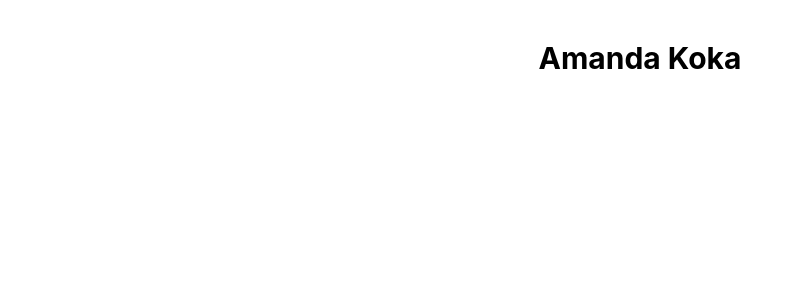
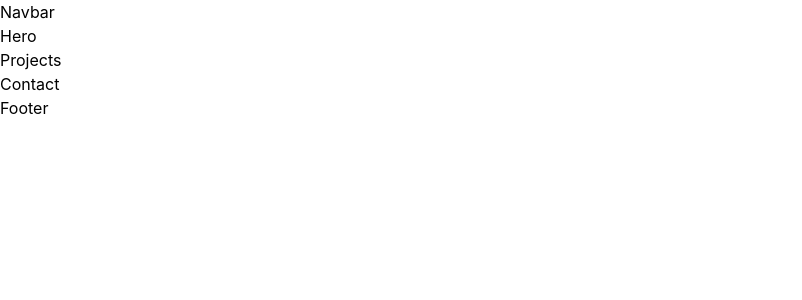
Before and after one commit to amandakoka/portfolio, a React (Vite) app: page / in a window 1280 px wide. Shown: the top 300 px of the page, without its empty margins (0-802 px from the left). Built offline with nearby package versions, Linux system fonts and the light colour scheme.

Commit message:
feat: create initial component strcuture

```diff
--- a/src/App.tsx
+++ b/src/App.tsx
@@ -1,9 +1,19 @@
+import Navbar from "./components/Navbar";
+import Hero from "./components/Hero";
+import Projects from "./components/Projects";
+import Contact from "./components/Contact";
+import Footer from "./components/Footer";
+
 function App() {
   return (
-    <main className="py-10">
-      <h1 className="text-3xl font-bold text-center">Amanda Koka</h1>
-    </main>
+    <>
+      <Navbar />
+      <Hero />
+      <Projects />
+      <Contact />
+      <Footer />
+    </>
   );
 }
 
-export default App
+export default App;
--- /dev/null
+++ b/src/components/Contact.tsx
@@ -0,0 +1,5 @@
+function Contact() {
+  return <section>Contact</section>;
+}
+
+export default Contact;
--- /dev/null
+++ b/src/components/Footer.tsx
@@ -0,0 +1,5 @@
+function Footer() {
+  return <footer>Footer</footer>;
+}
+
+export default Footer;
--- /dev/null
+++ b/src/components/Hero.tsx
@@ -0,0 +1,5 @@
+function Hero() {
+  return <section>Hero</section>;
+}
+
+export default Hero;
--- /dev/null
+++ b/src/components/Navbar.tsx
@@ -0,0 +1,5 @@
+function Navbar() {
+  return <nav>Navbar</nav>;
+}
+
+export default Navbar;
--- /dev/null
+++ b/src/components/ProjectCard.tsx
@@ -0,0 +1,5 @@
+function ProjectCard() {
+  return <article>Project card</article>;
+}
+
+export default ProjectCard;
--- /dev/null
+++ b/src/components/Projects.tsx
@@ -0,0 +1,5 @@
+function Projects() {
+  return <section>Projects</section>;
+}
+
+export default Projects;
--- /dev/null
+++ b/src/components/ThemeToggle.tsx
@@ -0,0 +1,5 @@
+function ThemeToggle() {
+  return <button>Theme toggle</button>;
+}
+
+export default ThemeToggle;
```
